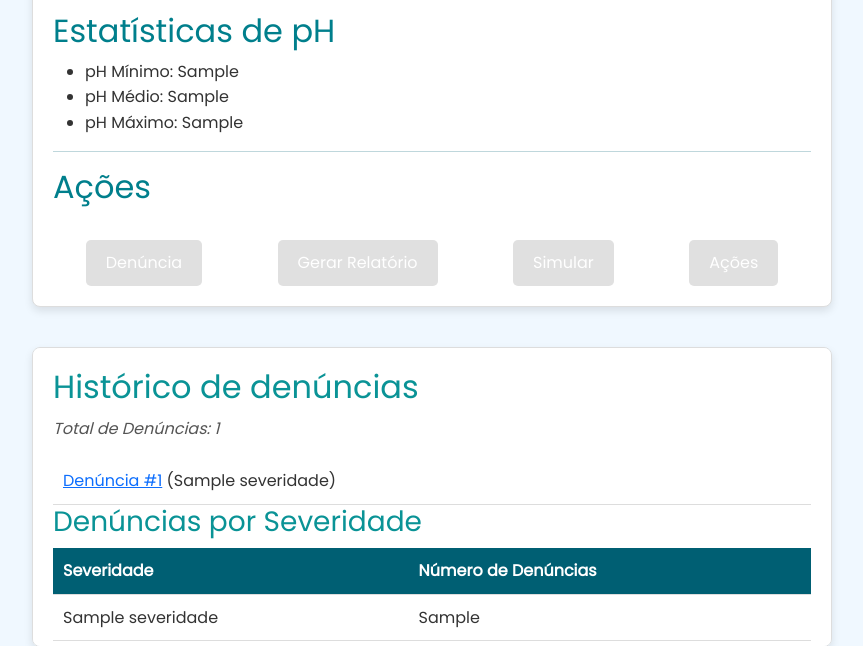
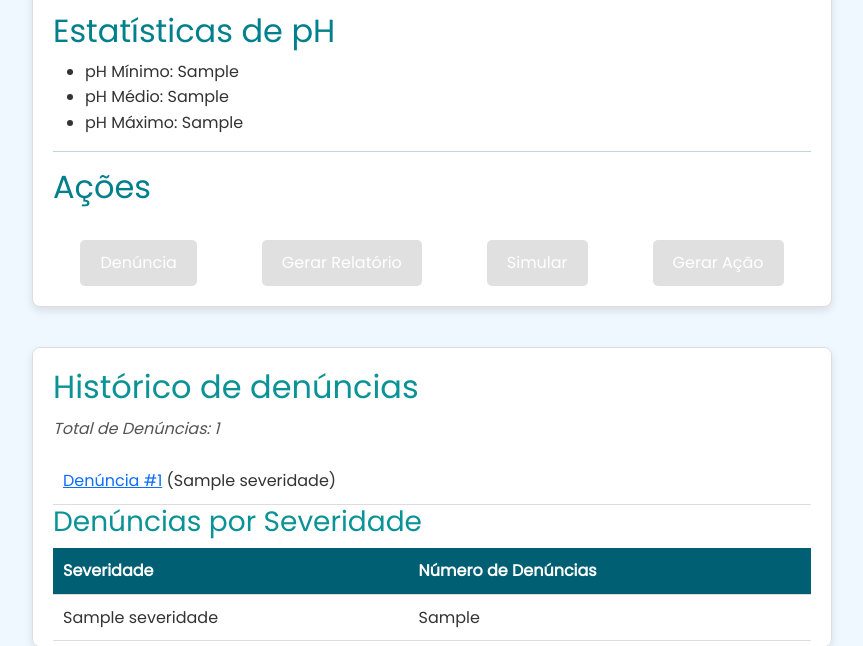
Before and after one commit to GiullianoTeixeira/projeto-mc536, a Flask app: template flaskr/templates/waterbody.html in a window 1280 px wide. Shown: the part 574-1220 px from the top of the page, without its empty margins (208-1071 px from the left). Run offline with Flask 3, Linux system fonts and the light colour scheme; the template is opened without the code that fills it: most values are stand-ins (such as "Sample title", 1, 10 or a date in 2020); grey boxes marked "Sample" are stand-in pictures.

Commit message:
rename action button

```diff
--- a/flaskr/templates/waterbody.html
+++ b/flaskr/templates/waterbody.html
@@ -51,7 +51,7 @@
             </a>
 
             <a href="/acoes/{{ sp_info.waterbody.id }}" class="{% if sp_info.user_type != 'pj' %}disabled{% endif %}">
-                <button type="button" {% if sp_info.user_type != 'pj' %}disabled{% endif %}>Ações</button>
+                <button type="button" {% if sp_info.user_type != 'pj' %}disabled{% endif %}>Gerar Ação</button>
             </a>
         </div>
     </div>
```
